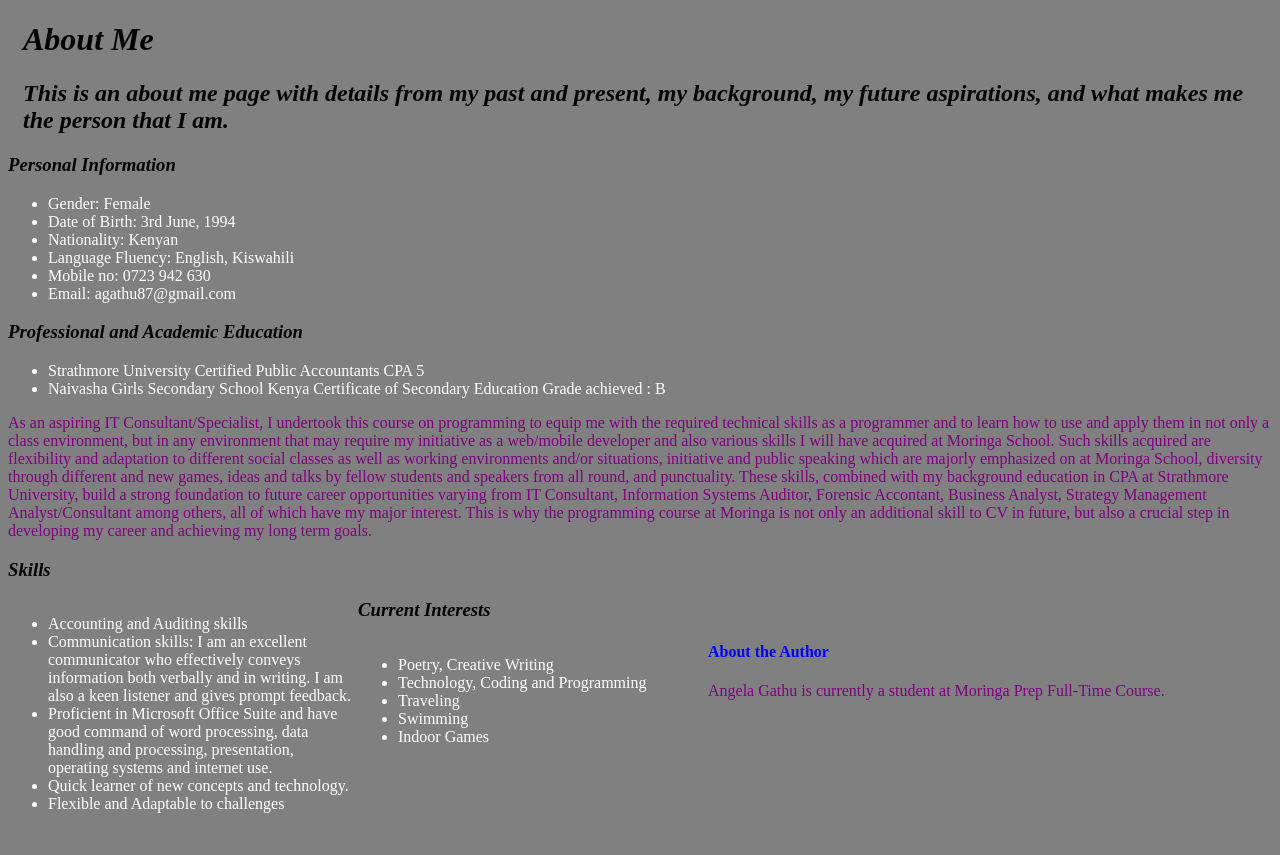
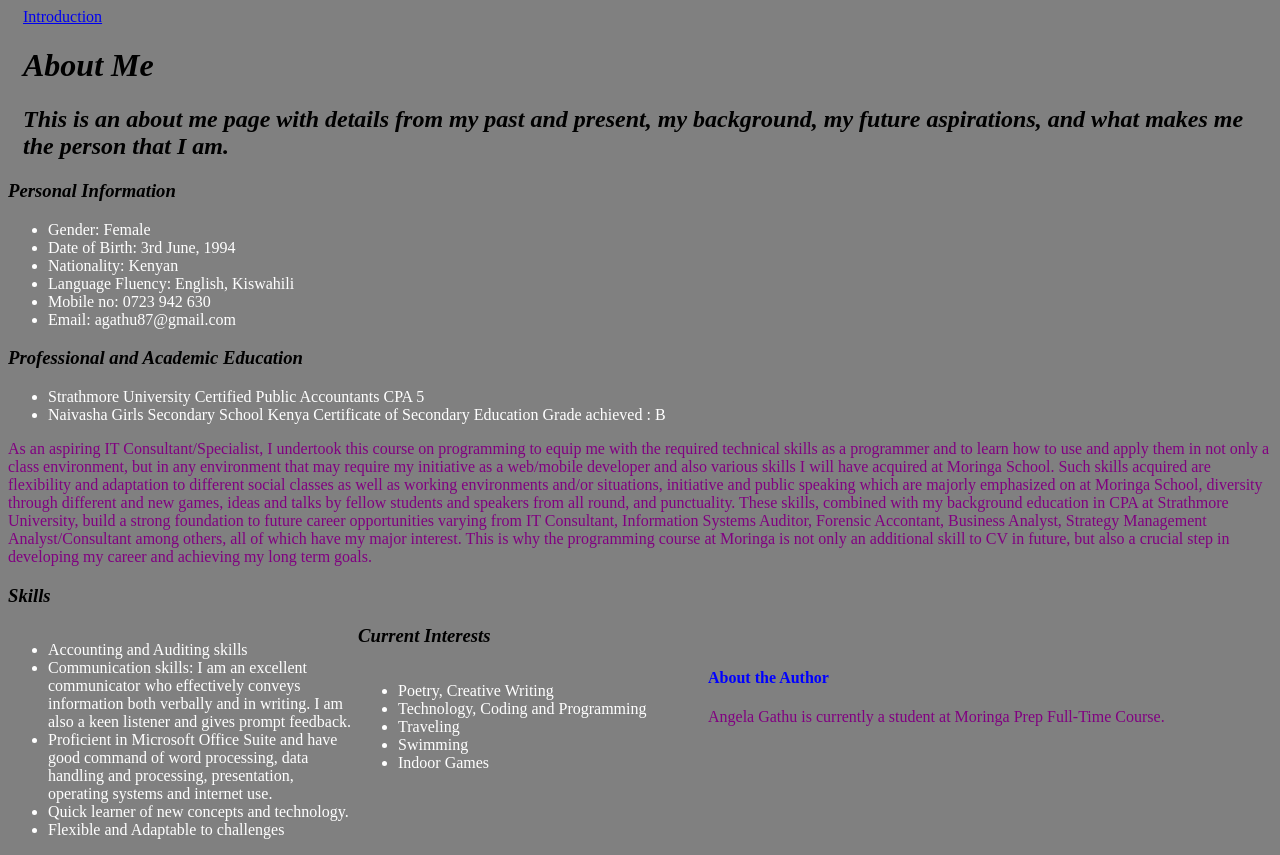
Before and after one commit to agathu87/portfolio, a plain HTML site: page about.html in a window 1280 px wide. Before the commit the page ends 829 px from the top, so only its background shows below. Drawn offline with Linux system fonts and the light colour scheme.

Commit message:
make changes

```diff
--- a/about.html
+++ b/about.html
@@ -7,6 +7,7 @@
   <body>
     <div class="container">
       <div class="jumbotron">
+        <a href="index.html">Introduction</a>
     <h1>About Me</h1>
     <h2>This is an about me page with details from my past and present, my background, my future aspirations, and what makes me the person that I am.</h2>
       </div>
```
Also changed, not shown: index.html (+1 -0 lines).
